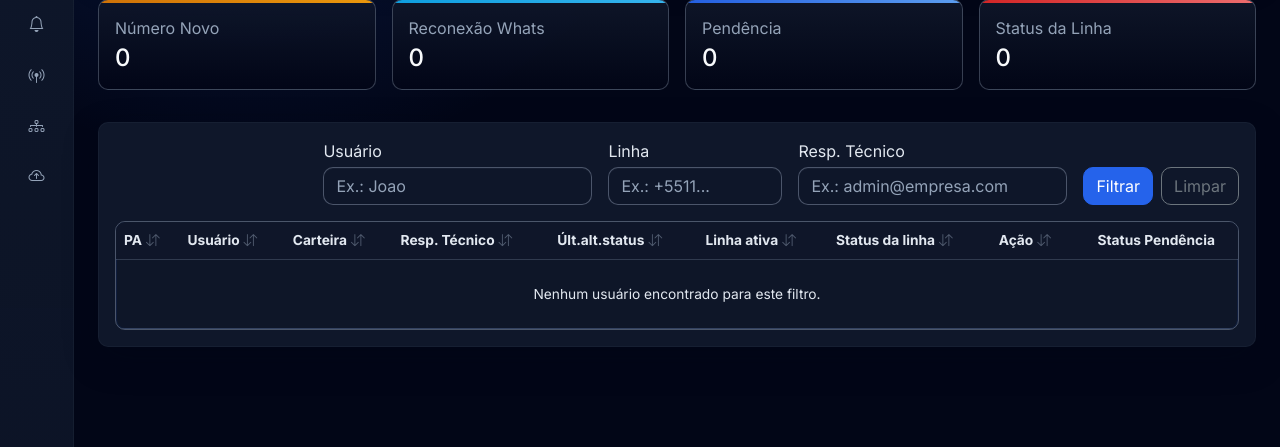
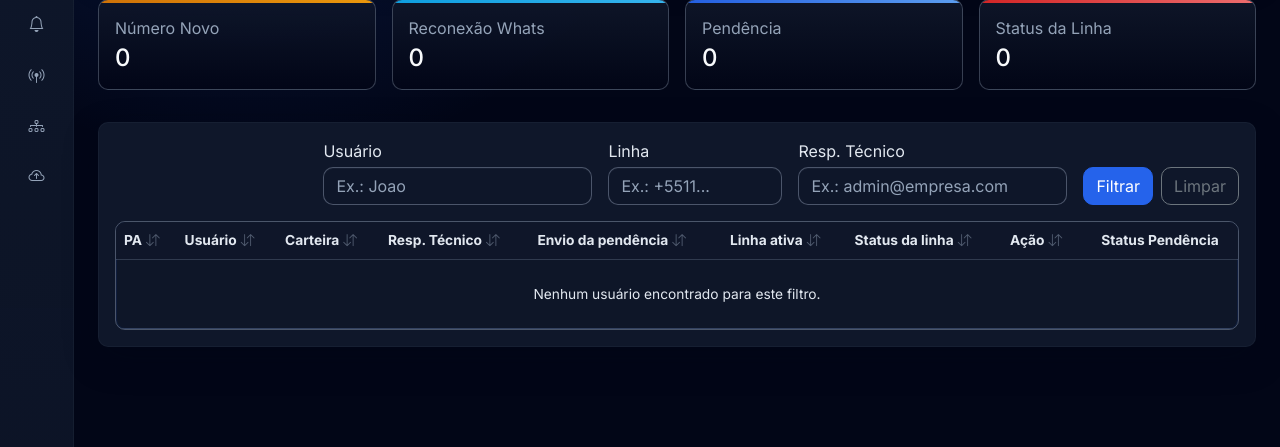
Before and after one commit to andresouza701/lineops, a Django app: page /indicadores/acoes-dia/ in a window 1280 px wide. Shown: the part 229-676 px from the top of the page. Run offline with Django 5.2, Linux system fonts and the light colour scheme; a user stored in the database is signed in; tables that the repository leaves empty hold one stand-in row (values such as "Sample post"); data that the repository does not hold is empty; some libraries are stand-ins or nearby versions.

Commit message:
Refactor: substitui coluna Últ.alt.status por Envio da pendência
Troca o campo exibido e ordenável de `line_status_changed_at`
(última alteração de status pelo admin) para `pendency_submitted_at`
(quando o super/gerente enviou a pendência).

Co-Authored-By: Claude Sonnet 4.6 <noreply@anthropic.com>

```diff
--- a/dashboard/views.py
+++ b/dashboard/views.py
@@ -512,7 +512,7 @@ def filter_daily_user_action_rows(
 
 _SORT_COLUMN_KEYS = {
     "pa", "usuario", "carteira", "resp_tecnico",
-    "ult_alt_status", "linha", "status_linha", "acao",
+    "envio_pendencia", "linha", "status_linha", "acao",
 }
 
 
@@ -540,10 +540,9 @@ def sort_daily_user_action_rows(rows, sort_col, sort_order):
             return (employee.employee_id or "").lower()
         if sort_col == "resp_tecnico":
             return _pendency_technical_name(pendency).lower()
-        if sort_col == "ult_alt_status":
-            changed_at = row.get("line_status_changed_at")
-            # None vai para o final; datetime comparável diretamente
-            return (0, changed_at) if changed_at else (1, None)
+        if sort_col == "envio_pendencia":
+            submitted_at = pendency.pendency_submitted_at if pendency else None
+            return (0, submitted_at) if submitted_at else (1, None)
         if sort_col == "linha":
             return (row.get("line_number") or "").lower()
         if sort_col == "status_linha":
@@ -1870,7 +1869,7 @@ def daily_user_action_board(request):  # noqa: PLR0912, PLR0915
             ("usuario", "Usuário"),
             ("carteira", "Carteira"),
             ("resp_tecnico", "Resp. Técnico"),
-            ("ult_alt_status", "Últ.alt.status"),
+            ("envio_pendencia", "Envio da pendência"),
             ("linha", "Linha ativa"),
             ("status_linha", "Status da linha"),
             ("acao", "Ação"),
--- a/templates/dashboard/daily_user_action_board.html
+++ b/templates/dashboard/daily_user_action_board.html
@@ -141,7 +141,7 @@
                         <th>Usuário</th>
                         <th>Carteira</th>
                         <th>Resp. Técnico</th>
-                        <th>Últ.alt.status</th>
+                        <th>Envio da pendência</th>
                         <th>Linha ativa</th>
                         <th>Status da linha</th>
                         <th>Ação</th>
@@ -163,9 +163,9 @@
                                     -
                                 {% endif %}
                             </td>
-                            <td class="js-last-changed">
-                                {% if row.line_status_changed_at %}
-                                    <span class="metric-mono">{{ row.line_status_changed_at|date:"d/m/Y H:i" }}</span>
+                            <td>
+                                {% if row.pendency and row.pendency.pendency_submitted_at %}
+                                    <span class="metric-mono">{{ row.pendency.pendency_submitted_at|date:"d/m/Y H:i" }}</span>
                                 {% else %}
                                     -
                                 {% endif %}
```
